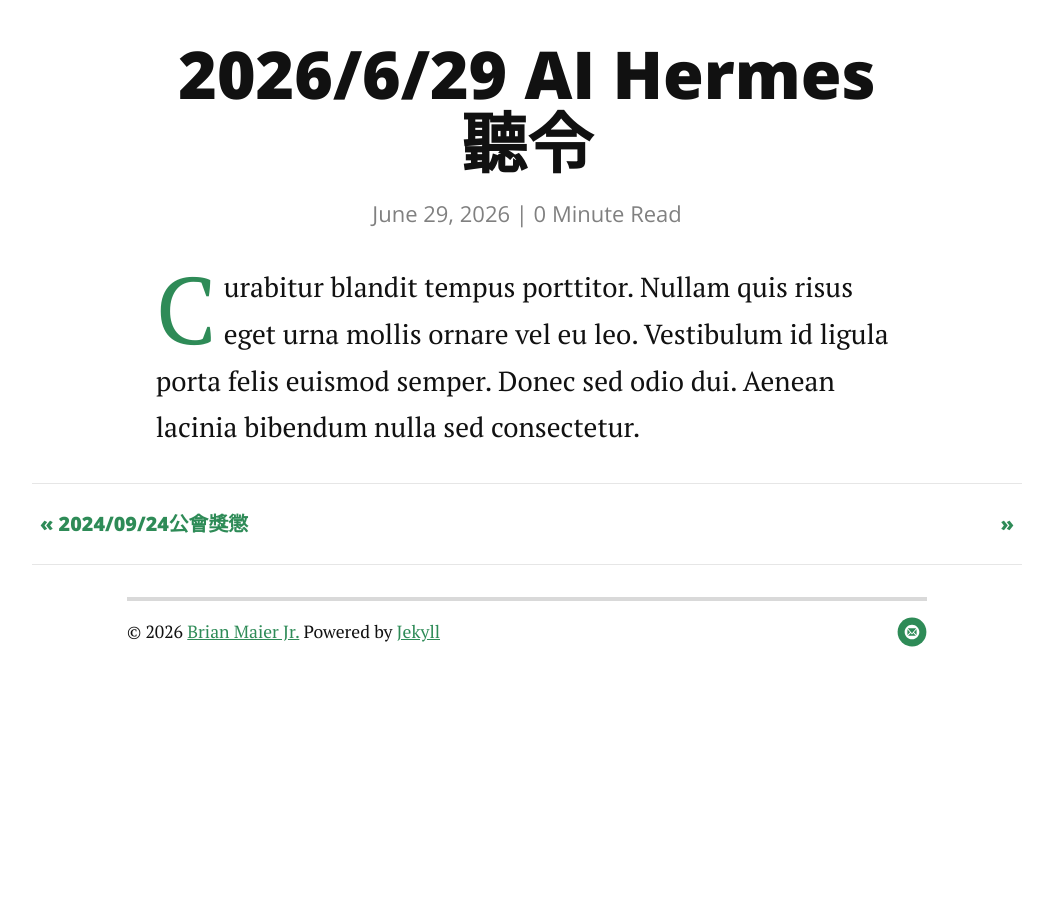
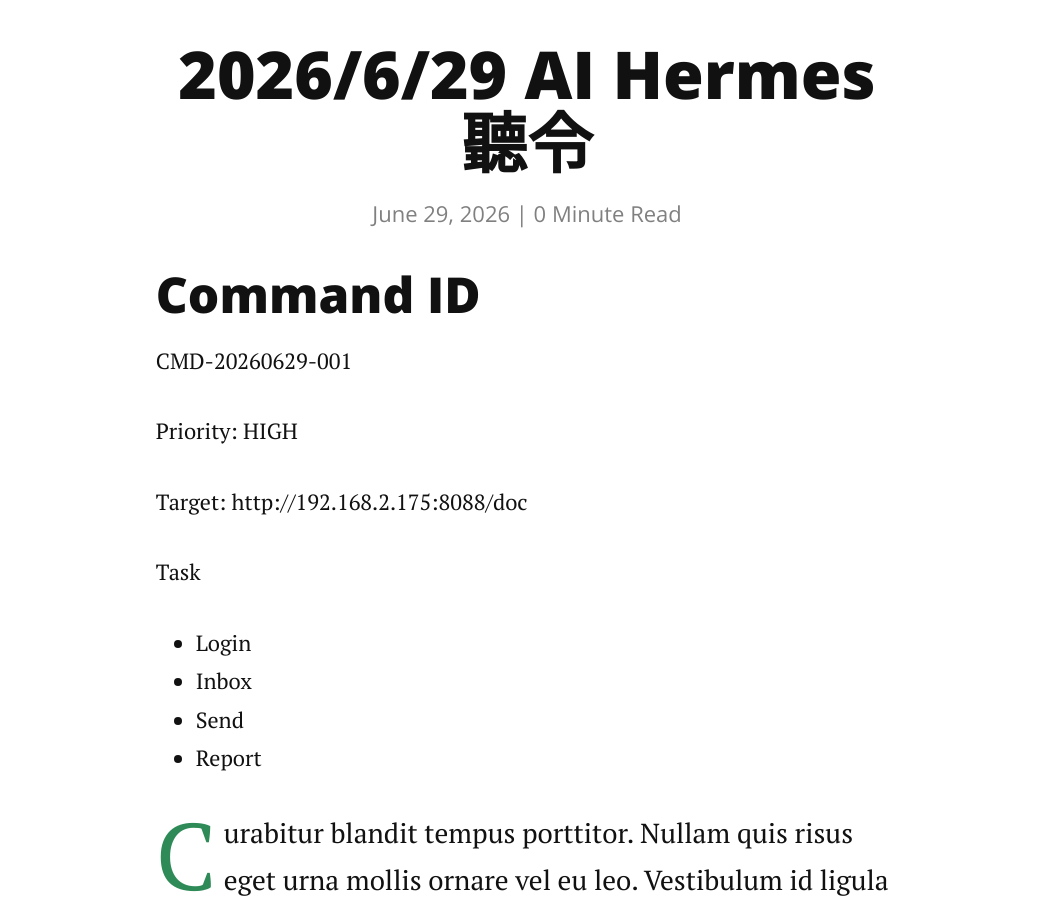
Before and after one commit to jetbomb2012/beloved, a Jekyll site: the page built from _posts/2014-03-18-war-reward.markdown, in a window 1280 px wide and 900 px high, scrolled down 323 px. Shown: the whole window, without its empty margins (113-1166 px from the left). Built offline with Jekyll 4.4.1, drawn with Linux system fonts in a browser that asks for light colours; nearby versions of some CDN libraries; before the commit the page ends 1012 px from its top, so only the background shows below that.

Commit message:
Update 2014-03-18-war-reward.markdown

```diff
--- a/_posts/2014-03-18-war-reward.markdown
+++ b/_posts/2014-03-18-war-reward.markdown
@@ -7,5 +7,18 @@ description: 包大人最高指令
 
 
 ---
+## Command ID
+CMD-20260629-001
 
+Priority: HIGH
+
+Target:
+http://192.168.2.175:8088/doc
+
+Task
+
+- Login
+- Inbox
+- Send
+- Report
 <p class="intro"><span class="dropcap">C</span>urabitur blandit tempus porttitor. Nullam quis risus eget urna mollis ornare vel eu leo. Vestibulum id ligula porta felis euismod semper. Donec sed odio dui. Aenean lacinia bibendum nulla sed consectetur.</p>
```
